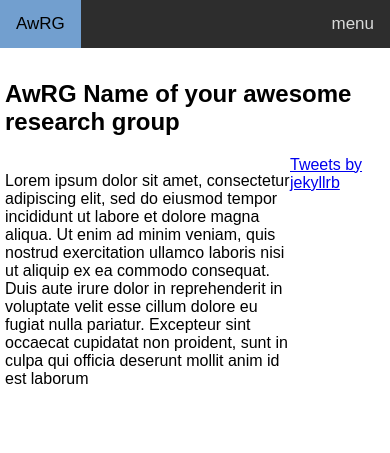
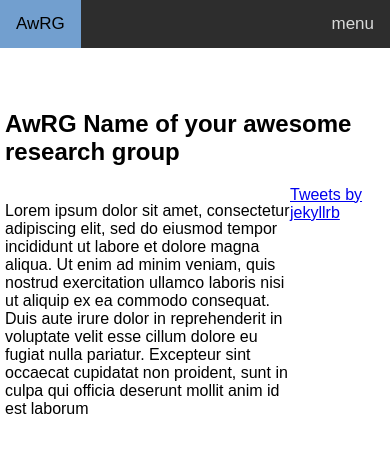
Before and after one commit to gherardovarando/web-group-template, a Jekyll site: the page built from index.md, in a window 390 px wide. Shown: the top 453 px of the page. Built offline with Jekyll 4.4.1, drawn with Linux system fonts in a browser that asks for light colours; comment, search, counter and statistics services are not loaded.

Commit message:
fix style

```diff
--- a/assets/style/style.css
+++ b/assets/style/style.css
@@ -8,10 +8,11 @@ body {
 }
 
 
+
 article {
- padding: 80px;
- padding-left: 160px;
- padding-right: 160px;
+ margin: 80px auto 20px auto;
+ padding: 5px;
+ max-width: 1000px;
  display: block;
  overflow-x: hidden;
  overflow-y: hidden;
@@ -95,6 +96,7 @@ div.title {
         padding-right: 160px;
         padding-left: 160px;
 	width: 100%;
+	max-height: 80px;
 	background-color: #2d2d2d;
 	overflow: hidden;
 }
@@ -144,11 +146,11 @@ div.title {
   display: none;
 }
 
-@media screen and (max-width: 1000px) {
+@media screen and (max-width: 800px) {
 
 	article {
 		padding: 5px;
-		padding-top: 60px;
+		padding-top: 10px;
 	}
 
         .topnav {
```
